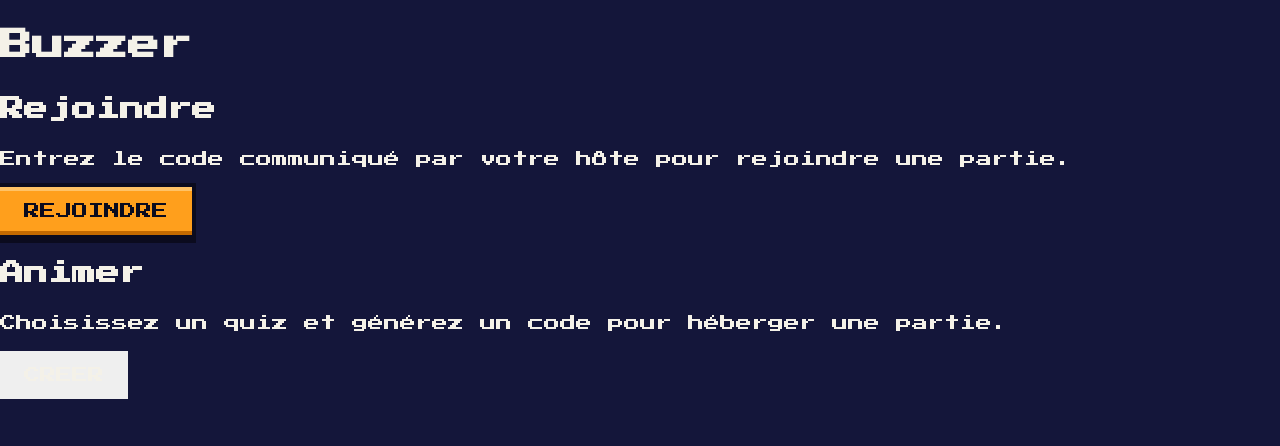
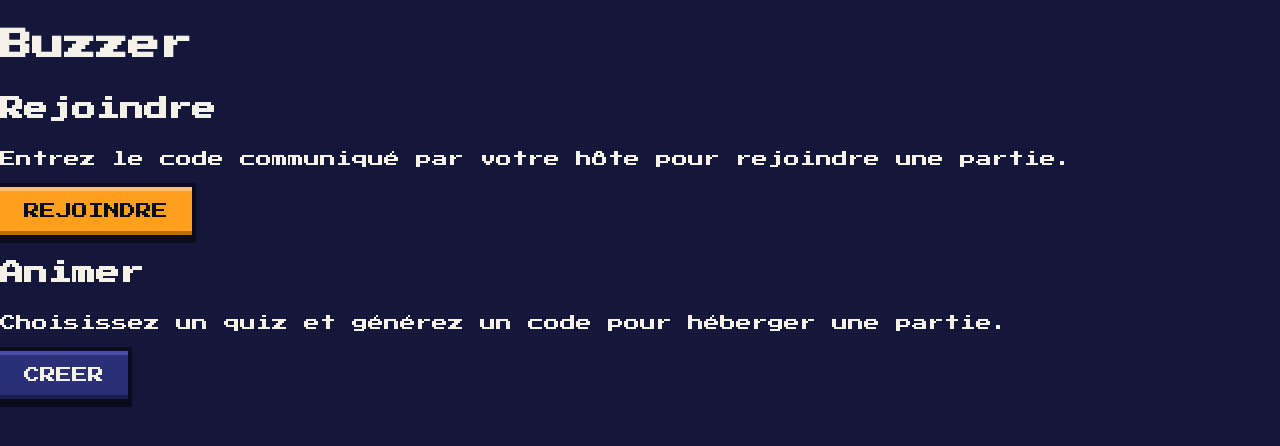
Before and after one commit to nelson-grac-aubert/Buzzer, a React (Vite) app in the folder frontend/: page / in a window 1280 px wide. Shown: the top 446 px of the page. Built offline with nearby package versions, Linux system fonts and the light colour scheme.

Commit message:
style(front) : add Button secondary styles

```diff
--- a/frontend/src/components/button/Button.module.css
+++ b/frontend/src/components/button/Button.module.css
@@ -29,3 +29,17 @@
   /* black outline */
   0 0 0 4px var(--color-outline);
 }
+
+.secondary {
+  background-color: var(--color-background-panel);
+  color: var(--color-text-primary);
+  box-shadow:
+  /* lighter top*/
+  inset 0 4px 0 0 var(--color-background-panel-light),
+  /* dark shadow bottom */
+  inset 0 -4px 0 0 var(--color-background-panel-dark),
+  /* thicker border bottom*/
+  0 4px 0 4px var(--color-outline),
+  /* black outline */
+  0 0 0 4px var(--color-outline);
+}
```
